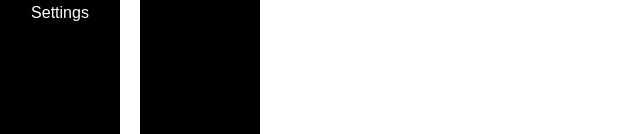
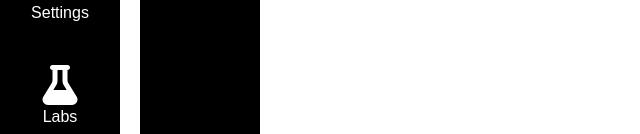
Before and after one commit to sijianwu-lll/kambaz-react-web-app, a React (Vite) app: page /#/Kambaz/Account/Signin in a window 1280 px wide. Shown: the part 663-797 px from the top of the page, without its empty margins (0-640 px from the left). Built offline with nearby package versions, Linux system fonts and the light colour scheme.

Commit message:
Add lab link

```diff
--- a/src/Kambaz/Navigation.tsx
+++ b/src/Kambaz/Navigation.tsx
@@ -3,7 +3,7 @@ import { Link } from "react-router-dom";
 import { AiOutlineDashboard } from "react-icons/ai";
 import { IoCalendarOutline } from "react-icons/io5";
 import { LiaBookSolid, LiaCogSolid } from "react-icons/lia";
-import { FaInbox, FaRegCircleUser } from "react-icons/fa6";
+import { FaInbox, FaRegCircleUser, FaFlask } from "react-icons/fa6"; // ✅ 添加实验室图标
 
 export default function KambazNavigation() {
   return (
@@ -94,6 +94,18 @@ export default function KambazNavigation() {
         <br />
         Settings
       </ListGroup.Item>
+      <br />
+
+      {/* ✅ Labs - 最后新增导航项 */}
+      <ListGroup.Item
+        to="/Labs/Lab1"
+        as={Link}
+        className="text-white bg-black text-center border-0"
+      >
+        <FaFlask className="fs-1 text-white" />
+        <br />
+        Labs
+      </ListGroup.Item>
     </ListGroup>
   );
 }
```
